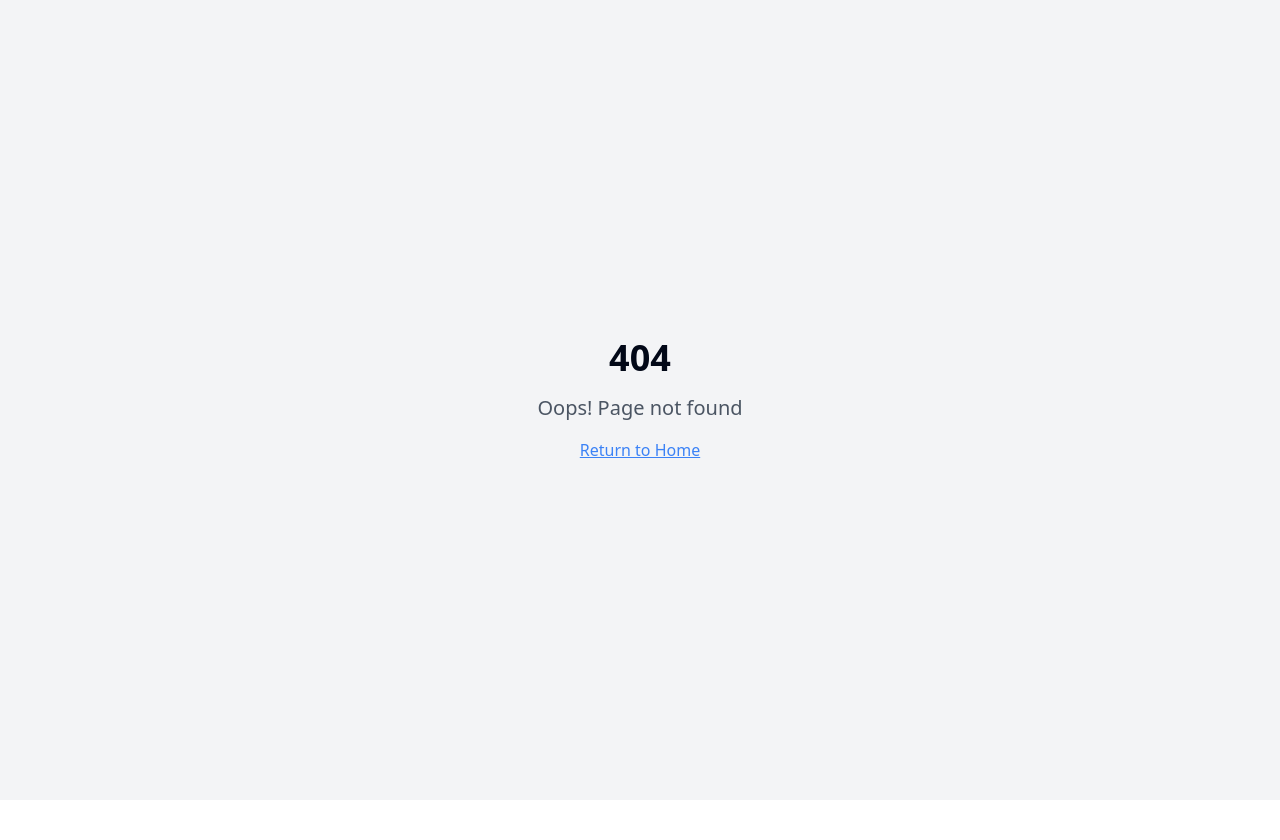
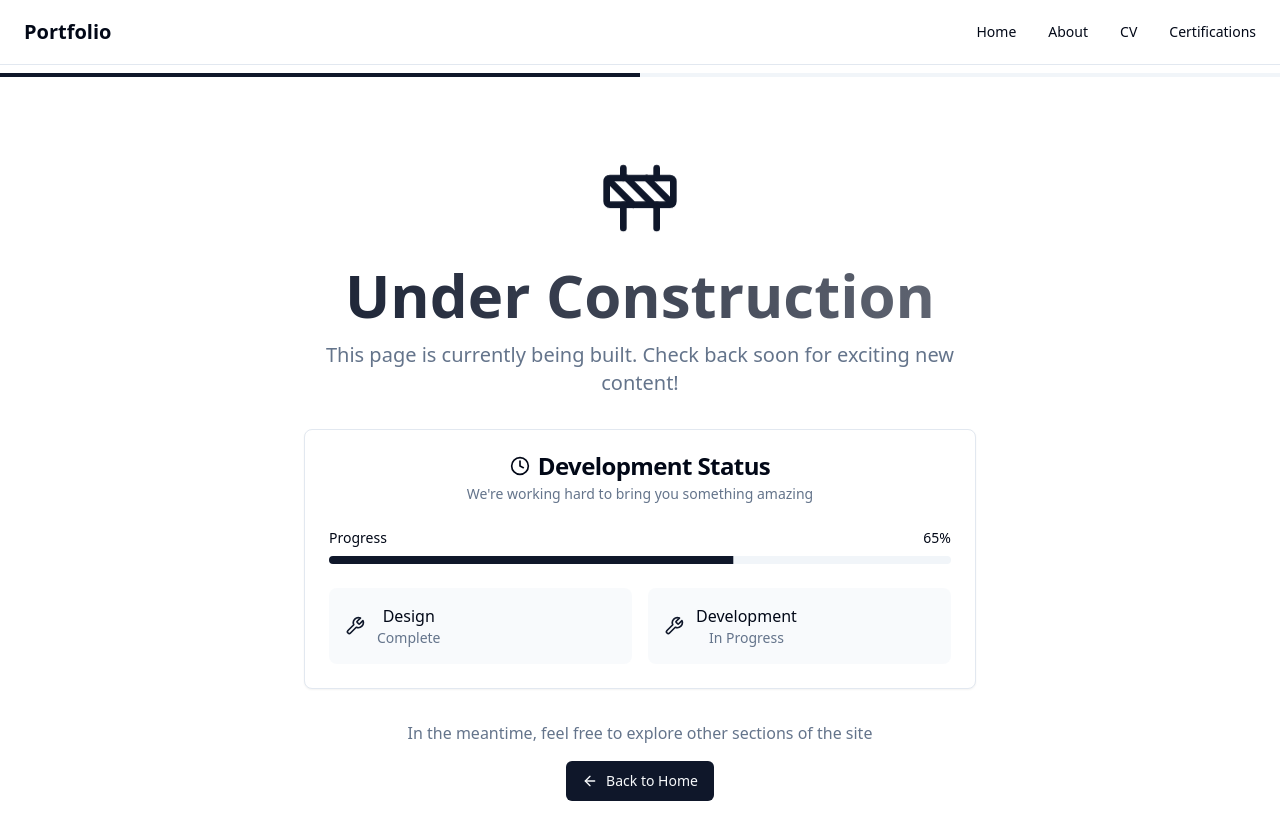
Before and after one commit to georgia-morrison/georgia-morrison-website, a React (Vite) app: page /under-construction in a window 1280 px wide. Before the commit this address had no page. Shown: the top 840 px of the page. Before the commit the page ends 800 px from the top, so only its background shows below. Built offline with nearby package versions, Linux system fonts and the light colour scheme.

Commit message:
Add under construction page
Created an "Under Construction" page styled consistently with the rest of the site, and added its route to `App.tsx`.

```diff
--- a/src/App.tsx
+++ b/src/App.tsx
@@ -7,6 +7,7 @@ import Index from "./pages/Index";
 import About from "./pages/About";
 import CV from "./pages/CV";
 import Certifications from "./pages/Certifications";
+import UnderConstruction from "./pages/UnderConstruction";
 import NotFound from "./pages/NotFound";
 
 const queryClient = new QueryClient();
@@ -22,6 +23,7 @@ const App = () => (
           <Route path="/about" element={<About />} />
           <Route path="/cv" element={<CV />} />
           <Route path="/certifications" element={<Certifications />} />
+          <Route path="/under-construction" element={<UnderConstruction />} />
           {/* ADD ALL CUSTOM ROUTES ABOVE THE CATCH-ALL "*" ROUTE */}
           <Route path="*" element={<NotFound />} />
         </Routes>
--- /dev/null
+++ b/src/pages/UnderConstruction.tsx
@@ -0,0 +1,106 @@
+import { Button } from "@/components/ui/button";
+import { Card, CardContent, CardDescription, CardHeader, CardTitle } from "@/components/ui/card";
+import { Progress } from "@/components/ui/progress";
+import { Link } from "react-router-dom";
+import { Construction, ArrowLeft, Clock, Wrench } from "lucide-react";
+
+const UnderConstruction = () => {
+  return (
+    <div className="min-h-screen bg-background">
+      {/* Navigation */}
+      <nav className="border-b bg-background/95 backdrop-blur supports-[backdrop-filter]:bg-background/60 sticky top-0 z-50">
+        <div className="max-w-7xl mx-auto px-6">
+          <div className="flex items-center justify-between h-16">
+            <h1 className="text-xl font-bold">Portfolio</h1>
+            <div className="hidden md:flex space-x-8">
+              <Link to="/" className="text-sm font-medium hover:text-primary transition-colors">
+                Home
+              </Link>
+              <Link to="/about" className="text-sm font-medium hover:text-primary transition-colors">
+                About
+              </Link>
+              <Link to="/cv" className="text-sm font-medium hover:text-primary transition-colors">
+                CV
+              </Link>
+              <Link to="/certifications" className="text-sm font-medium hover:text-primary transition-colors">
+                Certifications
+              </Link>
+            </div>
+          </div>
+        </div>
+      </nav>
+
+      {/* Progress Bar */}
+      <div className="fixed top-[73px] left-0 right-0 z-40">
+        <Progress value={50} className="h-1 rounded-none" />
+      </div>
+
+      {/* Under Construction Section */}
+      <section className="pt-24 pb-20 px-6">
+        <div className="max-w-4xl mx-auto text-center">
+          <div className="mb-8">
+            <Construction className="w-20 h-20 mx-auto mb-6 text-primary animate-bounce" />
+            <h1 className="text-4xl md:text-6xl font-bold mb-4 bg-gradient-to-r from-primary to-primary/60 bg-clip-text text-transparent">
+              Under Construction
+            </h1>
+            <p className="text-xl text-muted-foreground mb-8 max-w-2xl mx-auto">
+              This page is currently being built. Check back soon for exciting new content!
+            </p>
+          </div>
+
+          <Card className="max-w-2xl mx-auto mb-8">
+            <CardHeader>
+              <CardTitle className="flex items-center justify-center gap-2">
+                <Clock className="w-5 h-5" />
+                Development Status
+              </CardTitle>
+              <CardDescription>
+                We're working hard to bring you something amazing
+              </CardDescription>
+            </CardHeader>
+            <CardContent className="space-y-6">
+              <div>
+                <div className="flex justify-between text-sm mb-2">
+                  <span>Progress</span>
+                  <span>65%</span>
+                </div>
+                <Progress value={65} className="h-2" />
+              </div>
+
+              <div className="grid md:grid-cols-2 gap-4">
+                <div className="flex items-center gap-3 p-4 bg-muted/50 rounded-lg">
+                  <Wrench className="w-5 h-5 text-primary" />
+                  <div>
+                    <p className="font-medium">Design</p>
+                    <p className="text-sm text-muted-foreground">Complete</p>
+                  </div>
+                </div>
+                <div className="flex items-center gap-3 p-4 bg-muted/50 rounded-lg">
+                  <Wrench className="w-5 h-5 text-primary" />
+                  <div>
+                    <p className="font-medium">Development</p>
+                    <p className="text-sm text-muted-foreground">In Progress</p>
+                  </div>
+                </div>
+              </div>
+            </CardContent>
+          </Card>
+
+          <div className="space-y-4">
+            <p className="text-muted-foreground">
+              In the meantime, feel free to explore other sections of the site
+            </p>
+            <Button asChild>
+              <Link to="/" className="inline-flex items-center gap-2">
+                <ArrowLeft className="w-4 h-4" />
+                Back to Home
+              </Link>
+            </Button>
+          </div>
+        </div>
+      </section>
+    </div>
+  );
+};
+
+export default UnderConstruction;
```
